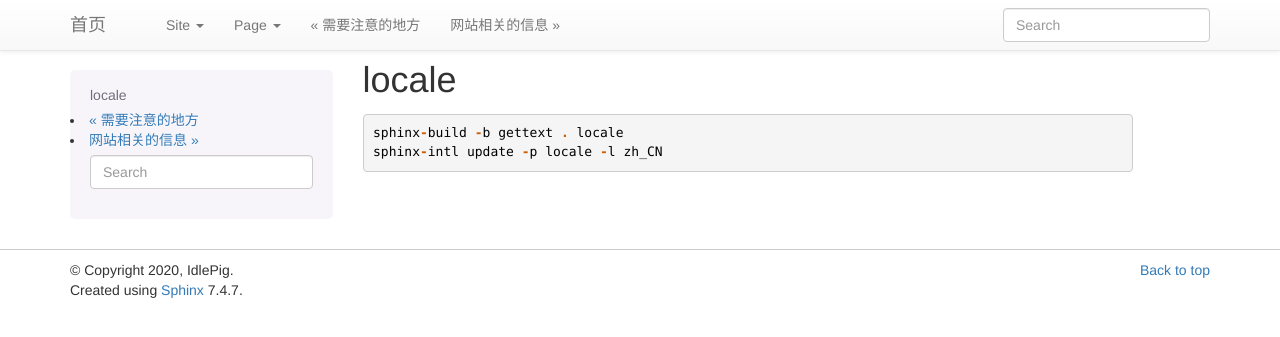
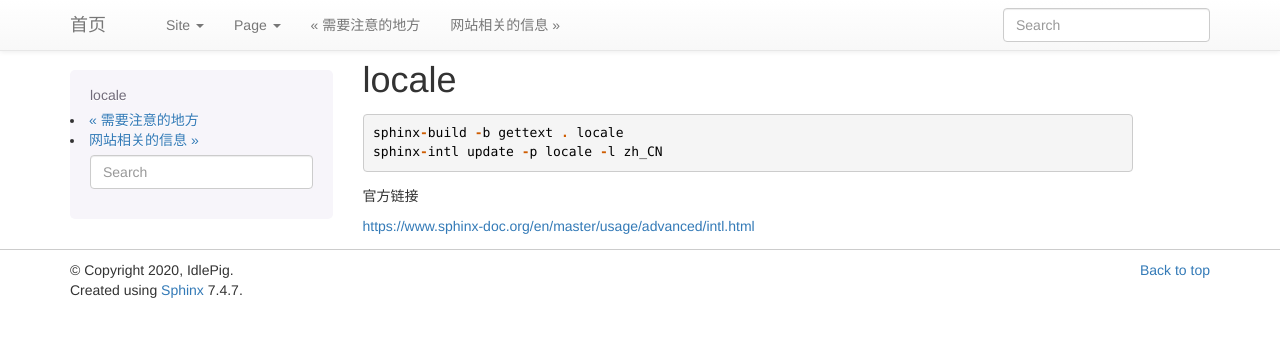
Before and after one commit to otfsenter/idlepig, a Sphinx documentation site: the page built from source/sphinx/locale.rst, in a window 1280 px wide. Shown: the top 337 px of the page. Built offline with Sphinx 7.4.7, drawn with Linux system fonts in a browser that asks for light colours.

Commit message:
update official address

```diff
--- a/source/sphinx/locale.rst
+++ b/source/sphinx/locale.rst
@@ -10,3 +10,8 @@
 
     sphinx-build -b gettext . locale
     sphinx-intl update -p locale -l zh_CN
+
+
+官方链接
+
+https://www.sphinx-doc.org/en/master/usage/advanced/intl.html
```
